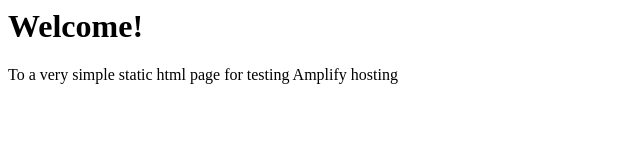
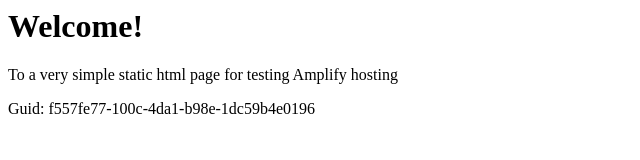
Before and after one commit to aws-aemilia-cdg/Github-PR-Commit-Integration-Test-DoNotTouch-GithubWebhookPreviewCanaryTest-v1-prod-eu-west-3, a website: page src/index.html in a window 1280 px wide. Shown: the whole page, without its empty margins (0-640 px from the left). Drawn offline with Linux system fonts and the light colour scheme.

Commit message:
commit from integ tests

```diff
--- a/src/index.html
+++ b/src/index.html
@@ -1,3 +1,5 @@
+
+
 <html lang="en">
 
 <head>
@@ -10,6 +12,6 @@
 <body>
     <h1>Welcome!</h1>
     <p>To a very simple static html page for testing Amplify hosting</p>
-</body>
+    <p>Guid: f557fe77-100c-4da1-b98e-1dc59b4e0196</p></body>
 
 </html>
```
